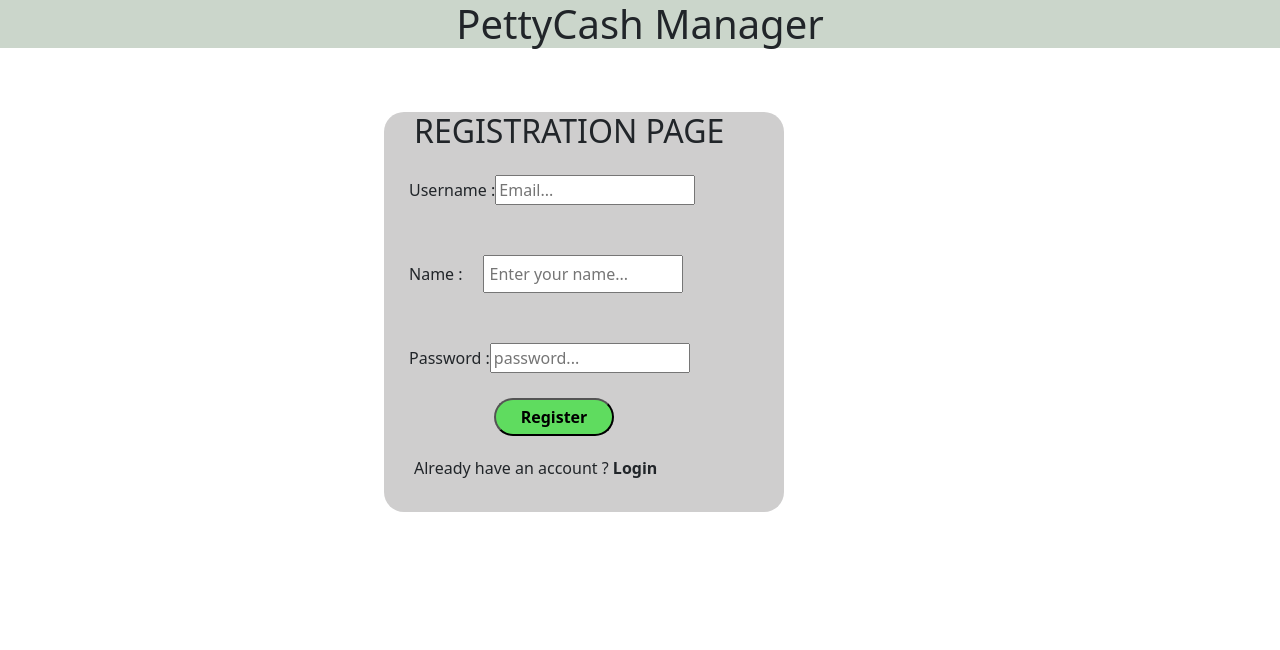
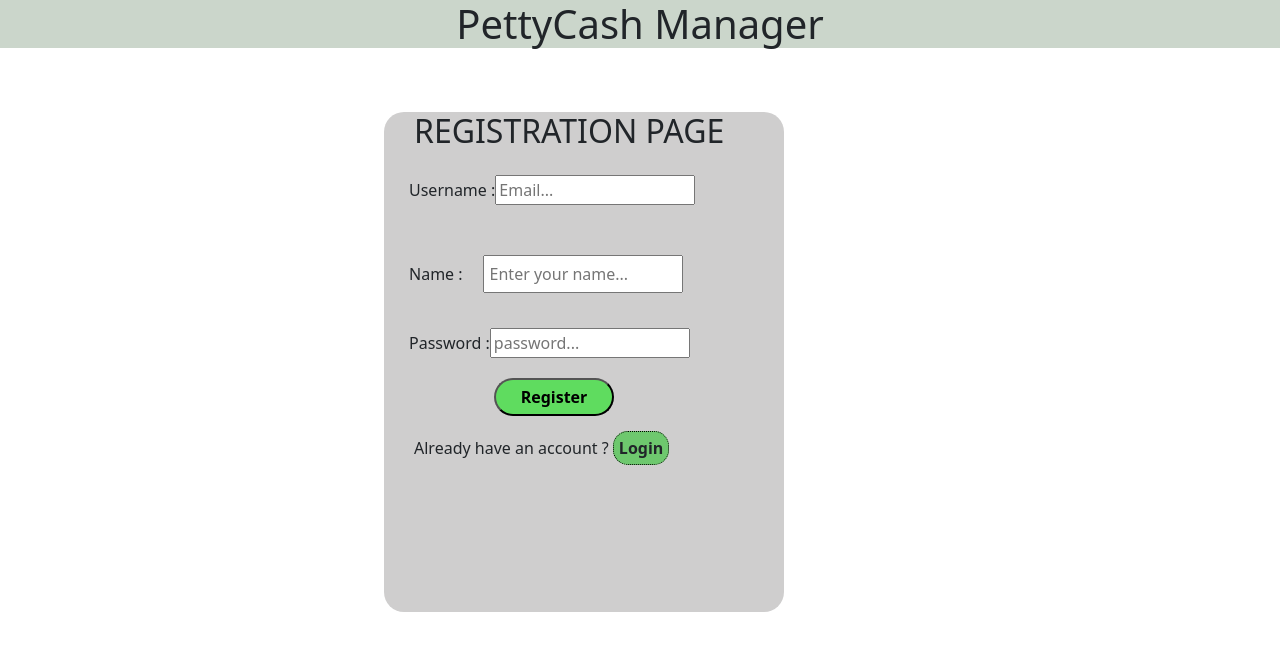
Before and after one commit to Nivash23/frontendforpasswordResettask, a React (Vite) app: page / in a window 1280 px wide. Shown: the top 650 px of the page. Built offline with nearby package versions, Linux system fonts and the light colour scheme.

Commit message:
after showing the error messages

```diff
--- a/src/pageHandler/Login.jsx
+++ b/src/pageHandler/Login.jsx
@@ -4,7 +4,15 @@ import "../styles/App.css";
 import "../App";
 import RegisterForm from "./Registeration";
 
-const LoginFrom = ({isRegistered,setIsRegistered,User,setUser,token,setToken}) => {
+const LoginFrom = ({ isRegistered, setIsRegistered, User, setUser, token, setToken }) => {
+  const initialstateerrors = {
+     username: { required: false },
+     password:{required:false},
+
+  }
+
+  const [errors, setErrors] = useState(initialstateerrors)
+
   const [loginFormData, setLoginFormData] = useState({
     username: "",
     password: "",
@@ -14,19 +22,32 @@ const LoginFrom = ({isRegistered,setIsRegistered,User,setUser,token,setToken}) =
 
   const handleLogin = async (e) => {
     e.preventDefault();
-    setLoading(true);
+    let errors = initialstateerrors;
+    let hasError = false;
 
     // const { setIsRegistered} = useContext(MessageContext);
     const Loginbody = {
       username: loginFormData.username,
       password: loginFormData.password,
     };
+    if (loginFormData.username == "") {
+      errors.username.required = true;
+      hasError = true;
+    }
+    if (loginFormData.password == "") {
+      // errors.password.required = true;
+      errors.password.required = true;
+      hasError = true;
+    }
     // const [loginFormData, setLoginFormData] = useState({
-    //   username: "",
+      //   username: "",11111111111111111
       //   password: "",
       // });
 
+      if (!hasError)
+      {
 
+      setLoading(true);
       const response = await fetch(
         "https://backendforcapstone-cokw.onrender.com/api/Login/",
         {
@@ -68,7 +89,15 @@ const LoginFrom = ({isRegistered,setIsRegistered,User,setUser,token,setToken}) =
       } else {
         console.log("Invalid username or password");
         setLoading(false);
+        const commonerr1 = document.getElementById('commonerror');
+        commonerr1.innerText = 'Invalid username or password';
+
         console.log(data);
+      }
+    }
+      else {
+         const commonerr1 = document.getElementById('commonerror');
+           commonerr1.innerText = 'Please Enter the required Field';
     }
   };
   return (
@@ -82,10 +111,10 @@ const LoginFrom = ({isRegistered,setIsRegistered,User,setUser,token,setToken}) =
           <div id="username">
             <label>Username :</label>
               <input
+                name="username"
               type="email"
               placeholder="Email..."
               value={loginFormData.username}
-              required
               onChange={(e) =>
                 setLoginFormData({
                   ...loginFormData,
@@ -93,15 +122,17 @@ const LoginFrom = ({isRegistered,setIsRegistered,User,setUser,token,setToken}) =
                 })
               }
               />
-               <div id='ntxt'></div>
             </div>
+            {errors.username.required?
+               (<span className="text-danger">Email is required </span>):null
+            }
           <div id="password">
             <label>Password :</label>
               <input
+                name="password"
               type="password"
               placeholder="password..."
               value={loginFormData.password}
-              required
               onChange={(e) =>
                 setLoginFormData({
                   ...loginFormData,
@@ -109,14 +140,18 @@ const LoginFrom = ({isRegistered,setIsRegistered,User,setUser,token,setToken}) =
                 })
               }
               />
-              <div id='ptxt'></div>
             </div>
+            {errors.password.required?
+
+              (<span className="text-danger">Password is required </span>):null
+            }
           {loading ? (
             <div className="spinner-border" id="load" role="status">
               <span className="visually-hidden">Loading...</span>
             </div>
             ) : null}
           <button id='loginbut' type="submit">Login</button>
+          <div className="text-danger" id='commonerror'></div>
           <div id='pageswitch'>
             Create new Account ? please <a onClick={()=>{setIsRegistered(false)}}>Register</a>
           </div>
--- a/src/pageHandler/Registeration.jsx
+++ b/src/pageHandler/Registeration.jsx
@@ -6,6 +6,13 @@ import "../styles/App.css";
 import LoginFrom from "./Login";
 
 const RegisterForm = ({ isRegistered, setIsRegistered }) => {
+  let initialstateerrors = {
+    username: { required: false },
+    name: { required: false },
+    password: { required: false },
+  };
+  const [errors, setErrors] = useState(initialstateerrors);
+
   const [regbut, setRegbut] = useState(true);
   const [registerFormdata, setRegisterFormdata] = useState({
     username: "",
@@ -13,24 +20,40 @@ const RegisterForm = ({ isRegistered, setIsRegistered }) => {
     password: "",
   });
   const [loading, setLoading] = useState(false);
-  // const { setIsRegistered, isRegistered } = useContext(MessageContext);
-
+  // const { setIsRegistered, isRegistered } = useContext(MessageC
   const handleRegister = async (e) => {
     e.preventDefault();
-    setLoading(true);
-
+    let hashError = false;
+    let errors = initialstateerrors;
     const registerbody = {
       username: registerFormdata.username,
       name: registerFormdata.name,
       password: registerFormdata.password,
     };
+    if (registerbody.username == "") {
+      errors.username.required = true;
+      hashError = true;
+    }
+    if (registerbody.name == "") {
+      errors.name.required = true;
+      hashError = true;
+    }
+    if (registerbody.password == "") {
+      errors.password.required = true;
+      hashError = true;
+    }
+    setErrors(errors);
+    if(!hashError)
+    {
+      // return console.log('please fill the required field');
       // const [loginFormData, setLoginFormData] = useState({
         //   username: "",
         //   password: "",
         // });
 
+      setLoading(true);
       const response = await fetch(
-      "https://backendforcapstone-cokw.onrender.com/api/users/",
+        "http://127.0.0.1:3004/api/users/",
         {
           method: "POST",
           headers: {
@@ -42,14 +65,12 @@ const RegisterForm = ({ isRegistered, setIsRegistered }) => {
       const data = await response.json();
 
           if (response.status == 200) {
-      const contain = document.getElementById('sucess');
+            const contain = document.getElementById("sucess");
             contain.innerHTML = [
               `<div class="alert alert-success" id='s' role="alert">
               User Registered Sucessfully..
-      </div>`
-
-      ]
-
+            </div>`,
+            ];
 
             console.log("user created sucessfully..");
             console.log(data);
@@ -61,34 +82,33 @@ const RegisterForm = ({ isRegistered, setIsRegistered }) => {
             });
             setLoading(false);
 
-
             setTimeout(() => {
-
               setIsRegistered(true);
-      },2000)
-
-
-
-
-
-
+            }, 2000);
 
             // isRegistered ? <LoginFrom /> : <RegisterForm />;
           } else {
             console.log("Error");
             console.log(data);
       }
+    }
+    else {
+      const commonerr = document.getElementById('commonerror');
+      commonerr.innerText = 'please fill the required field';
+       console.log('please fill the required field');
+
+
+    }
   };
+
+
 
   return (
     <div>
-      <div id='sucess'></div>
+      <div id="sucess"></div>
 
       <div id="container">
-
         <div>
-
-
           <h2>REGISTRATION PAGE</h2>
           <form onSubmit={handleRegister}>
             <div id="username">
@@ -98,7 +118,6 @@ const RegisterForm = ({ isRegistered, setIsRegistered }) => {
                 type="email"
                 placeholder="Email..."
                 value={registerFormdata.username}
-              required
                 onChange={(e) =>
                   setRegisterFormdata({
                     ...registerFormdata,
@@ -107,6 +126,9 @@ const RegisterForm = ({ isRegistered, setIsRegistered }) => {
                 }
               />
             </div>
+            {errors.username.required ? (
+              <span className="text-danger">Email is required </span>
+              ) : null}
             <div id="name">
               <label htmlFor="name">Name :</label>
               <input
@@ -114,7 +136,6 @@ const RegisterForm = ({ isRegistered, setIsRegistered }) => {
                 type="text"
                 placeholder="Enter your name..."
                 value={registerFormdata.name}
-              required
                 onChange={(e) =>
                   setRegisterFormdata({
                     ...registerFormdata,
@@ -123,6 +144,9 @@ const RegisterForm = ({ isRegistered, setIsRegistered }) => {
                 }
                 />
             </div>
+            {errors.name.required ? (
+              <span className="text-danger">Name is required </span>
+              ) : null}
             <div id="password">
               <label htmlFor="pass">Password :</label>
               <input
@@ -130,7 +154,6 @@ const RegisterForm = ({ isRegistered, setIsRegistered }) => {
                 type="password"
                 placeholder="password..."
                 value={registerFormdata.password}
-              required
                 onChange={(e) =>
                   setRegisterFormdata({
                     ...registerFormdata,
@@ -139,6 +162,9 @@ const RegisterForm = ({ isRegistered, setIsRegistered }) => {
                 }
                 />
             </div>
+            {errors.password.required ? (
+              <span className="text-danger">Password is required </span>
+              ) : null}
             {loading ? (
               <div className="spinner-border" id="load" role="status">
                 <span className="visually-hidden">Loading...</span>
@@ -147,6 +173,7 @@ const RegisterForm = ({ isRegistered, setIsRegistered }) => {
             <button id="regbut" type="submit">
               Register
             </button>
+            <div className="text-danger" id='commonerror'></div>
             <div id="pageswitch">
               Already have an account ?{" "}
               <a
@@ -161,8 +188,6 @@ const RegisterForm = ({ isRegistered, setIsRegistered }) => {
         </div>
       </div>
     </div>
-
-
 );
-};
+}
 export default RegisterForm;
--- a/src/styles/App.css
+++ b/src/styles/App.css
@@ -17,10 +17,14 @@ button{
 #loginbut{
 
     margin-left: 110px;
+    margin-top: 20px;
 }
 #regbut{
-    margin-left: 110px;
+    margin:10px 0px 10px 110px;
 
+}
+#commonerror{
+    margin:10px 50px 10px 80px;
 }
 h2{
     margin-left:30px ;
@@ -34,7 +38,7 @@ h2{
     margin: 5% 20% 20% 30%;
     padding:0px 0px 0px 0px;
     width:400px;
-    height: 400px;
+    height: 500px;
     border-radius: 20px;
 
 }
@@ -56,19 +60,19 @@ p{
     margin: 3% 20% 20% 30%;
     padding:0px 0px 0px 0px;
     width:400px;
-    height: 320px;
+    height: 380px;
     border-radius: 20px;
 }
 #username{
-    margin:20px 20px 20px 20px;
+    margin:20px 20px 5px 20px;
     padding:5px 5px 5px 5px;
 }
 #name{
-    margin:20px 20px 20px 20px;
+    margin:20px 20px 5px 20px;
     padding:5px 5px 5px 5px;
 }
 #password{
-    margin:20px 20px 20px 20px;
+    margin:20px 20px 5px 20px;
     padding:5px 5px 5px 5px;
 }
 #load1{
@@ -113,6 +117,9 @@ input{
     width:200px;
     border: 0px 0px 0px 0px;
 }
+span{
+    margin-left: 105px;
+}
 #entrieslist{
     display: none;
 }
@@ -120,8 +127,11 @@ a{
     text-decoration: none;
     font-weight: bold;
     cursor: pointer;
-    color:rgb(207, 206, 206) ;
-
+    border: 1px solid black;
+    background-color: rgb(110, 200, 110);
+    border-style:dotted;
+    padding: 5px;
+    border-radius: 15px;
 }
 #pageswitch{
     margin-left: 30px;
```
Lines whose indentation alone changed are shown as unchanged.
